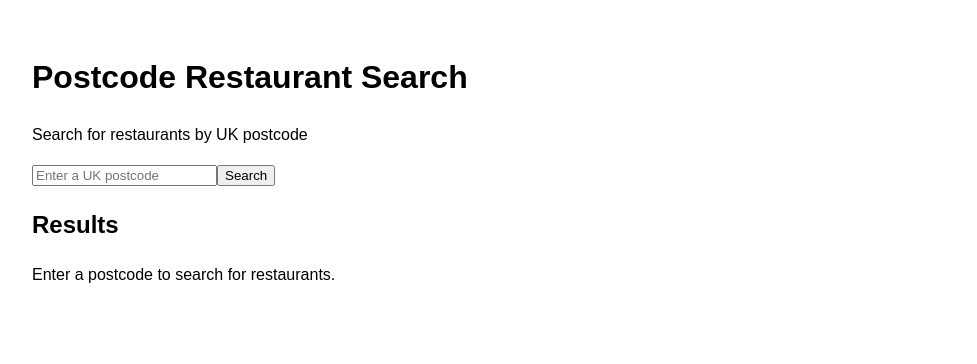
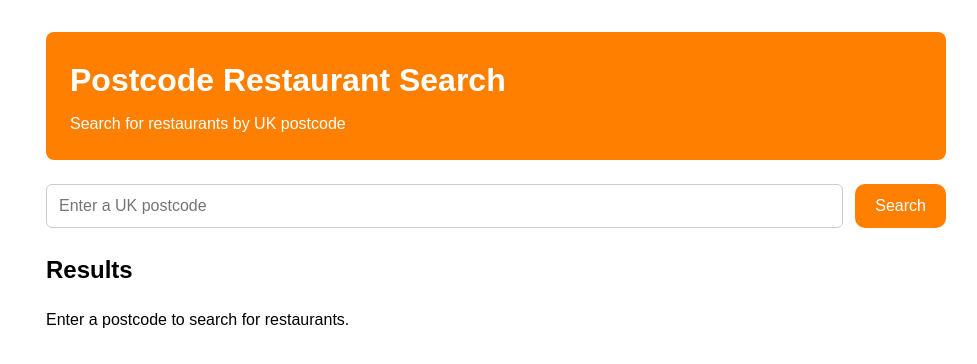
Before and after one commit to maxrawlins/postcode-restaurant-search, a React (Vite) app: page / in a window 1280 px wide. Shown: the top 364 px of the page, without its empty margins (144-1121 px from the left). Built offline with nearby package versions, Linux system fonts and the light colour scheme.

Commit message:
added orange header banner and improved layout spacing

```diff
--- a/src/App.tsx
+++ b/src/App.tsx
@@ -72,21 +72,28 @@ function App() {
   };
 
   return (
-    <main>
-      <h1>Postcode Restaurant Search</h1>
+    <main className="app">
+      <header className="app__header">
+        <h1 className="app__title">Postcode Restaurant Search</h1>
+        <p className="app__description">
+          Search for restaurants by UK postcode
+        </p>
+      </header>
 
-      <p>Search for restaurants by UK postcode</p>
-
-      <form onSubmit={handleSubmit}>
-        <input type="text"
+      <form className="search-form" onSubmit={handleSubmit}>
+        <input
+          className="search-input"
+          type="text"
           placeholder="Enter a UK postcode"
           value={postcode}
           onChange={(e) => setPostcode(e.target.value)}
         />
-        <button type="submit">Search</button>
+        <button className="search-button" type="submit">
+          Search
+        </button>
       </form>
 
-      <section>
+      <section className="results">
         <h2>Results</h2>
 
         {errorMessage && <p>{errorMessage}</p>}
@@ -103,7 +110,10 @@ function App() {
 
         {!isLoading &&
           restaurants.map((restaurant) => (
-            <article key={`${restaurant.name}-${restaurant.address}`}>
+            <article
+              className="restaurant-card"
+              key={`${restaurant.name}-${restaurant.address}`}
+            >
               <h3>{restaurant.name}</h3>
               <p><strong>Cuisines:</strong> {restaurant.cuisines.join(", ")}</p>
               <p><strong>Rating:</strong> {restaurant.rating}</p>
@@ -111,7 +121,6 @@ function App() {
             </article>
           ))}
       </section>
-
     </main>
   );
 }
--- a/src/index.css
+++ b/src/index.css
@@ -21,3 +21,60 @@ body {
   margin: 0 auto;
   padding: 2rem 1rem;
 }
+
+.app {
+  max-width: 900px;
+  margin: 0 auto;
+}
+
+.app__header {
+  background-color: #FF8001;
+  color: #ffffff;
+  padding: 1.5rem;
+  border-radius: 8px;
+  margin-bottom: 1.5rem;
+}
+
+.app__title {
+  margin: 0 0 0.5rem 0;
+}
+
+.app__description {
+  margin: 0;
+}
+
+.search-form {
+  display: flex;
+  gap: 0.75rem;
+  margin-bottom: 1.5rem;
+}
+
+.search-input {
+  flex: 1;
+  padding: 0.75rem;
+  font-size: 1rem;
+  border: 1px solid #cccccc;
+  border-radius: 6px;
+}
+
+.search-button {
+  padding: 0.75rem 1.25rem;
+  font-size: 1rem;
+  border: none;
+  border-radius: 10px;
+  background-color: #FF8001;
+  color: #ffffff;
+  cursor: pointer;
+}
+
+.search-button:hover {
+  background-color: #d76c00;
+}
+
+.results {
+  margin-top: 1rem;
+}
+
+.restaurant-card {
+  margin-bottom: 1rem;
+}
```
